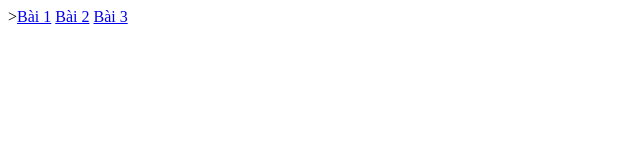
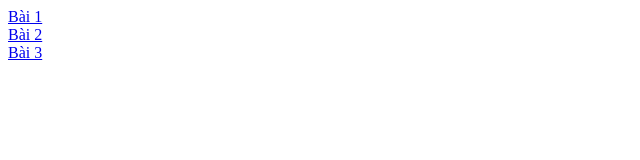
Before and after one commit to VATuan2710/f8-fullstack-k10, a plain HTML site: page Day-1/index.html in a window 1280 px wide. Shown: the whole page, without its empty margins (0-640 px from the left). Drawn offline with Linux system fonts and the light colour scheme.

Commit message:
nop bai tap buoi 1

```diff
--- a/Day-1/index.html
+++ b/Day-1/index.html
@@ -6,8 +6,8 @@
     <title>Document</title>
   </head>
   <body>
-    ><a href="../Day-1/ex01.html">Bài 1</a>
-    <a href="../Day-1/ex02.html">Bài 2</a>
-    <a href="../Day-1/ex03.html">Bài 3</a>
+    <a href="../Day-1/ex01.html">Bài 1</a><br />
+    <a href="../Day-1/ex02.html">Bài 2</a><br />
+    <a href="../Day-1/ex03.html">Bài 3</a><br />
   </body>
 </html>
```
